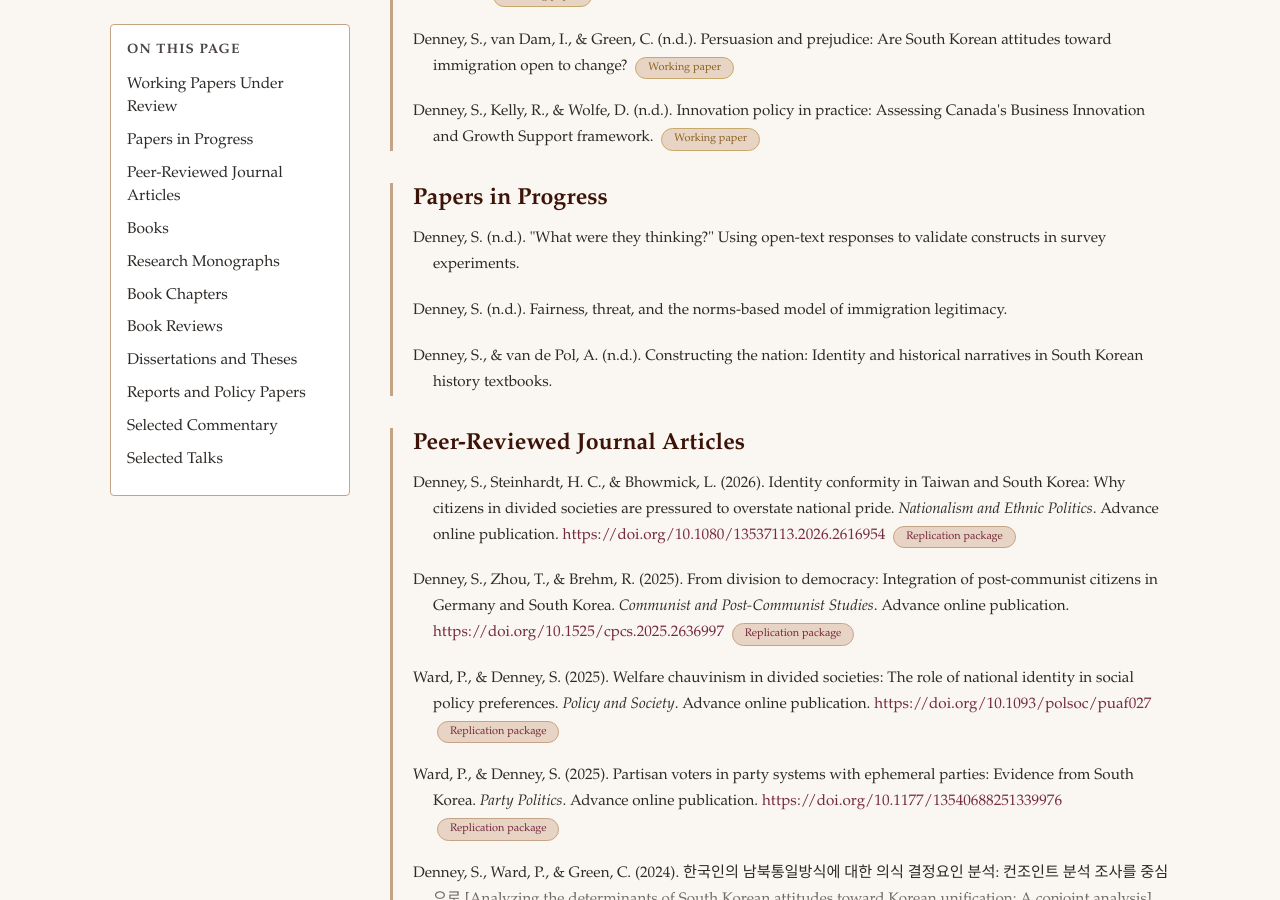
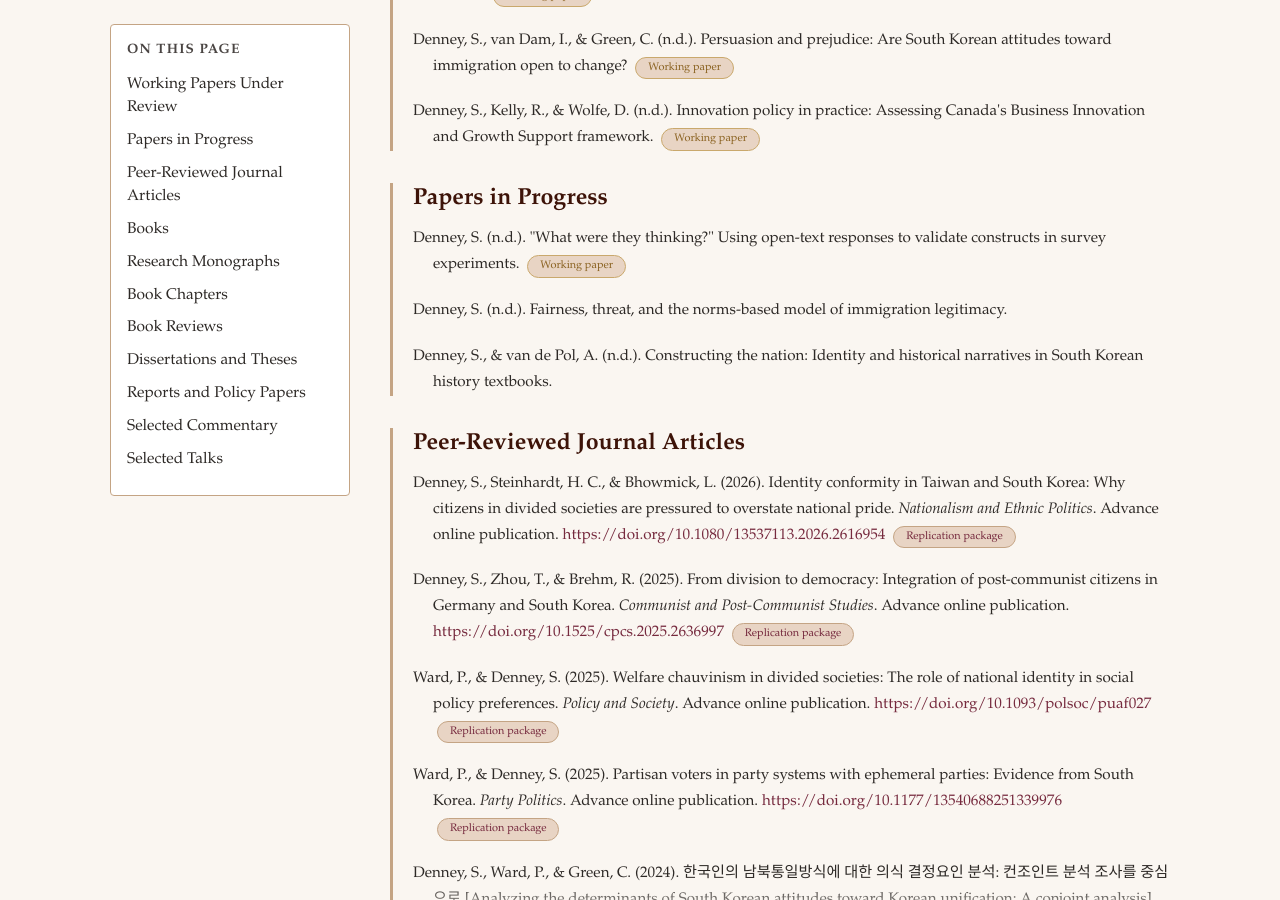
Before and after one commit to scdenney/scdenney.github.io, a Jekyll site: the page built from research.md, in a window 1280 px wide and 900 px high, scrolled down 359 px. Built offline with Jekyll 4.4.1, drawn with Linux system fonts in a browser that asks for light colours.

Commit message:
Add working paper link for open-text survey validation paper

```diff
--- a/research.md
+++ b/research.md
@@ -56,7 +56,7 @@ Denney, S., Kelly, R., & Wolfe, D. (n.d.). Innovation policy in practice: Assess
 <h2 id="papers-in-progress">Papers in Progress</h2>
 
 <p class="publication-item">
-Denney, S. (n.d.). "What were they thinking?" Using open-text responses to validate constructs in survey experiments.
+Denney, S. (n.d.). "What were they thinking?" Using open-text responses to validate constructs in survey experiments. <a href="https://github.com/scdenney/what-were-they-thinking/blob/main/denney_2026_what-were-they-thinking.pdf" target="_blank" class="working-paper-badge">Working paper</a>
 </p>
 
 <p class="publication-item">
```
